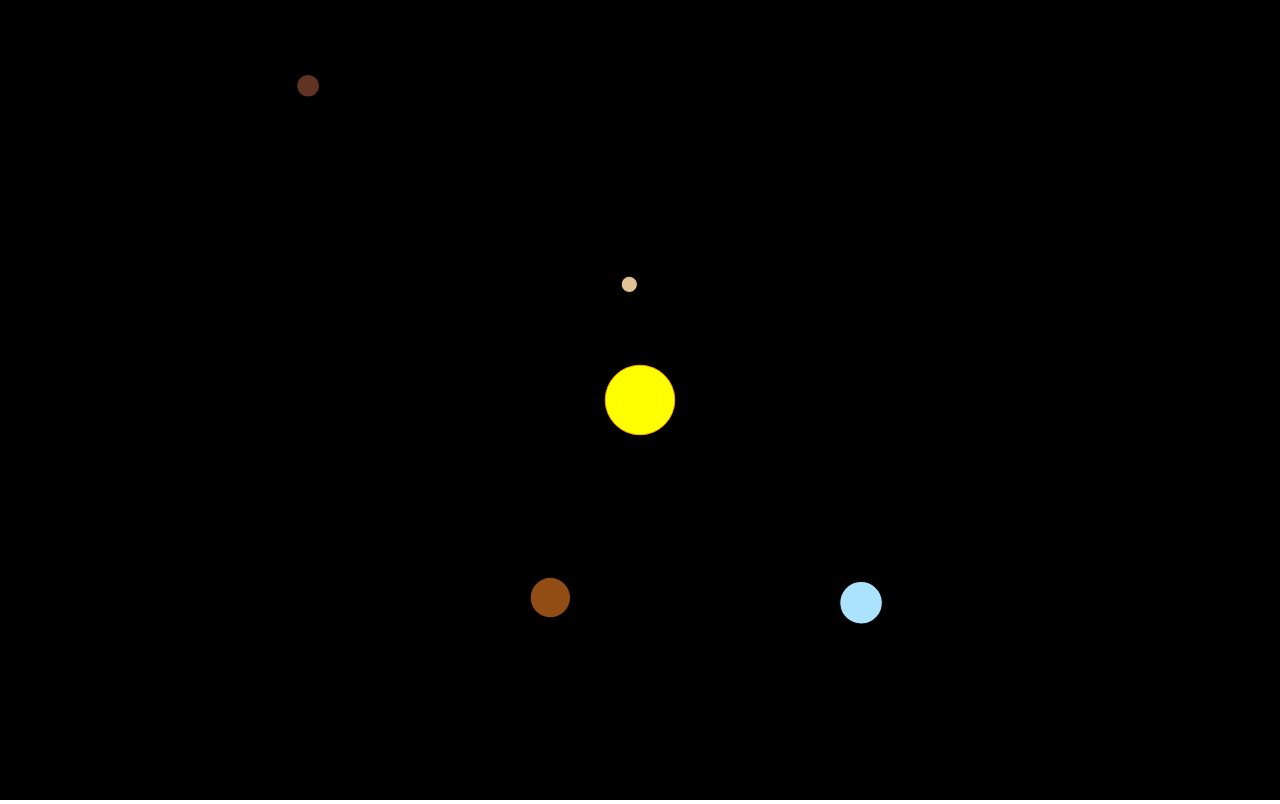
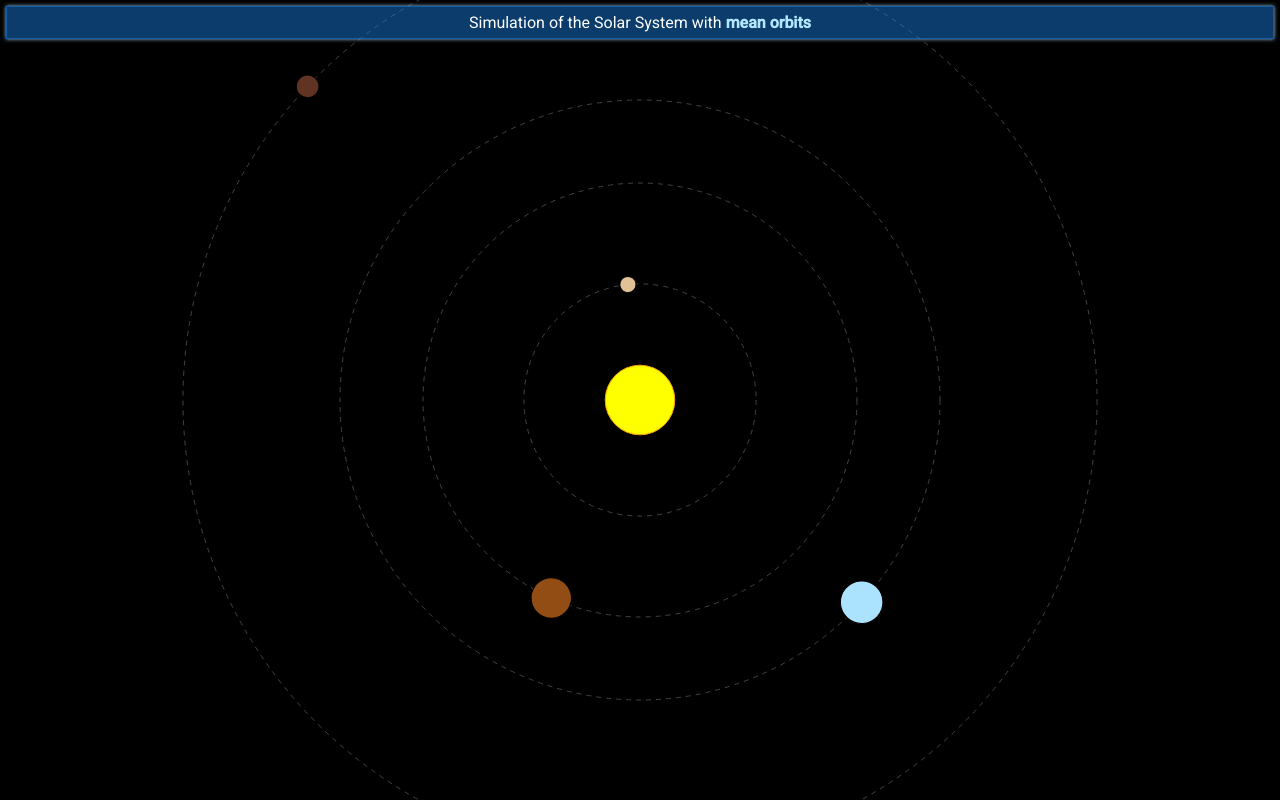
Before and after one commit to devstronomy/devstronomy.github.io, a plain HTML site: page celestial/index.html in a window 1280 px wide. Drawn offline with Linux system fonts and the light colour scheme.

Commit message:
The new version of Celestial.

```diff
--- a/celestial/index.html
+++ b/celestial/index.html
@@ -5,10 +5,18 @@
     <meta charset="utf-8" />
     <title>Computations Playground</title>
     <link href="styles.css" rel="stylesheet" />
+    <!-- The same font as in the Devstronomy. -->
+    <link
+      rel="stylesheet"
+      href="https://fonts.googleapis.com/css?family=Roboto:300,400,500"
+    />
     <script type="module" src="modules/main.js"></script>
   </head>
 
   <body>
+    <div id="textContainer">
+      Simulation of the Solar System with <b>mean orbits</b>
+    </div>
     <canvas id="canvas"></canvas>
   </body>
 </html>
--- a/celestial/modules/main.js
+++ b/celestial/modules/main.js
@@ -1,7 +1,4 @@
-import { clear } from "./canvas.js";
 import SolarSystem from "./solarSytem.js";
-
-const FPS = 60;
 
 function startSimulation() {
   const canvas = document.getElementById("canvas");
@@ -33,7 +30,6 @@ function startSimulation() {
 
   function mainLoop() {
     resizeCanvas();
-    clear(canvasInfo);
     ctx.fillStyle = "black";
     ctx.fillRect(0, 0, canvas.width, canvas.height);
 
@@ -41,13 +37,10 @@ function startSimulation() {
     ctx.translate(canvas.width / 2, canvas.height / 2);
     solarSystem.render(canvasInfo);
     ctx.restore();
+    requestAnimationFrame(mainLoop);
   }
 
-  setInterval(() => {
-    requestAnimationFrame(() => {
-      mainLoop();
-    });
-  }, 1000 / FPS);
+  mainLoop();
 }
 
 window.onload = startSimulation;
--- a/celestial/modules/planet.js
+++ b/celestial/modules/planet.js
@@ -1,7 +1,7 @@
-import { TAU, randomFloat } from "./math.js";
-import { stroke, fillRGB } from "./canvas.js";
+import { fillRGB, stroke } from "./canvas.js";
+import C from "./config.js";
+import { randomFloat, TAU } from "./math.js";
 import { circle } from "./shapes.js";
-import C from "./config.js";
 
 class Planet {
   /**
@@ -26,22 +26,43 @@ class Planet {
     this.thetaRad = 0;
   }
 
+  scaledDistance() {
+    return this.distanceAU * C.planets.distanceFactor;
+  }
+
+  computeRadius() {
+    return this.radiusKm * C.planets.radiusScalingFactor;
+  }
+
   update(day) {
     const rawTheta = -(TAU / this.orbitalPeriodDE) * day;
     this.thetaRad = (this.startTheta + rawTheta * C.planets.speedFactor) % TAU;
   }
 
-  draw(ctx) {
+  drawBody(ctx) {
     ctx.save();
     ctx.beginPath();
     ctx.rotate(this.thetaRad);
-    ctx.translate(this.distanceAU * C.planets.distanceFactor, 0);
-    const r = this.radiusKm * C.planets.radiusScalingFactor;
-    circle(ctx, 0, 0, r);
+    ctx.translate(this.scaledDistance(), 0);
+    circle(ctx, 0, 0, this.computeRadius());
     fillRGB(ctx, this.color.r, this.color.g, this.color.b);
     stroke(ctx, "black");
     ctx.restore();
   }
+
+  drawOrbit(ctx) {
+    ctx.save();
+    ctx.beginPath();
+    ctx.setLineDash([5, 5]);
+    circle(ctx, 0, 0, this.scaledDistance());
+    stroke(ctx, "#444444");
+    ctx.restore();
+  }
+
+  draw(ctx) {
+    this.drawOrbit(ctx);
+    this.drawBody(ctx);
+  }
 }
 
 export default Planet;
--- a/celestial/styles.css
+++ b/celestial/styles.css
@@ -1,11 +1,27 @@
 html,
 body {
-  width: 100vh;
-  height: 100vh;
   margin: 0;
+  font-family: "Roboto", "Helvetica", "Arial", sans-serif;
 }
 
 #canvas {
   width: 100vw;
   height: 100vh;
 }
+
+#textContainer {
+  position: fixed;
+  width: calc(100% - 26px);
+  text-align: center;
+  color: white;
+
+  padding: 6px;
+  background-color: #1e90ff6b;
+  border: #1e90ff6b 1px solid;
+  box-shadow: 0 0 4px #9ecaed;
+  margin: 6px;
+}
+
+#textContainer b {
+  color: #b2e7ff;
+}
```
